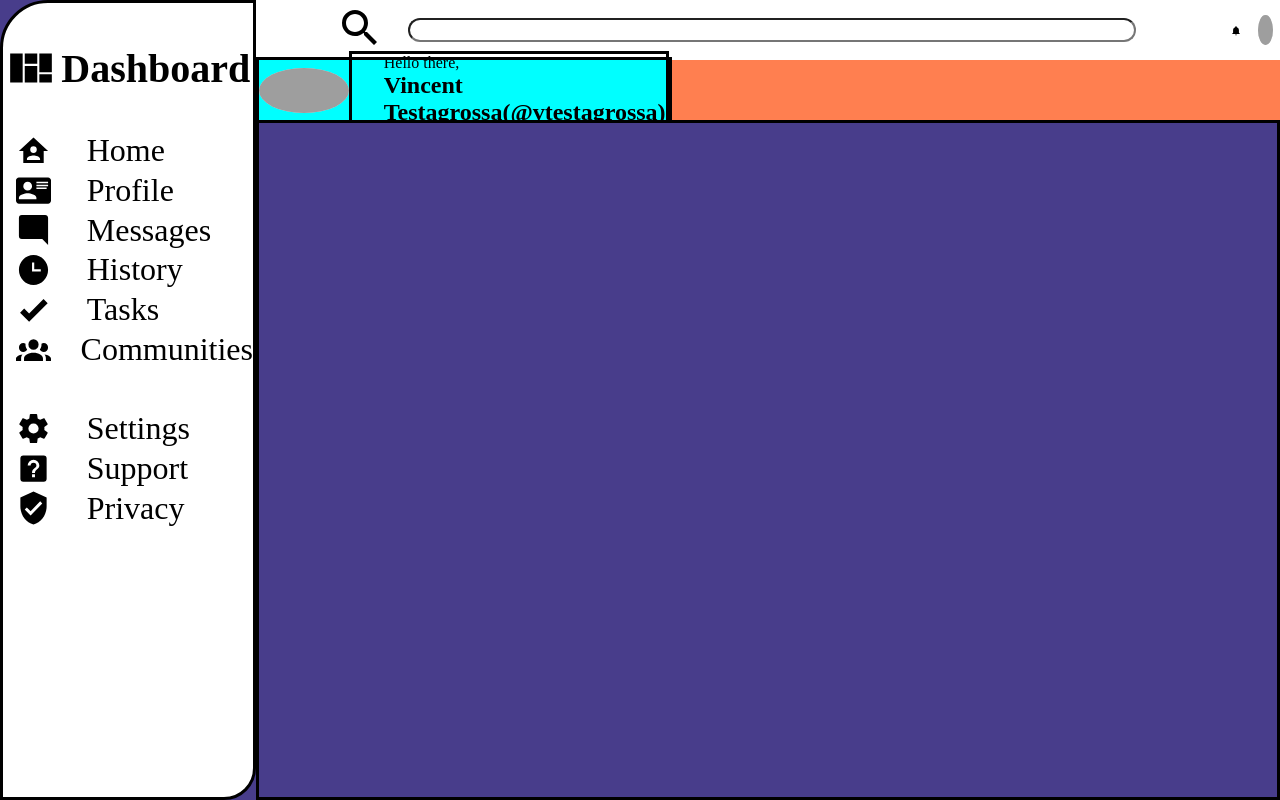
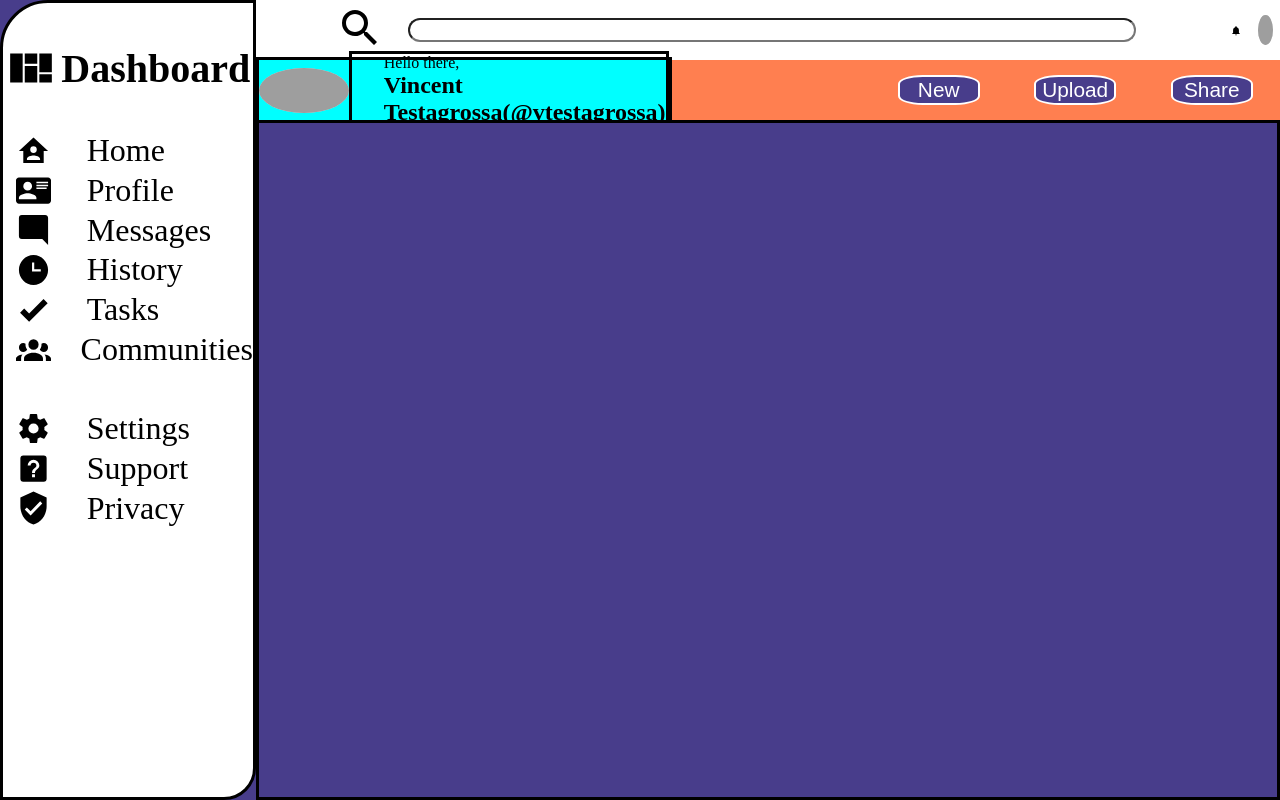
Before and after one commit to vtestagrossa/admin-dashboard, a plain HTML site: page index.html in a window 1280 px wide. Shown: the top 800 px of the page. Drawn offline with Linux system fonts and the light colour scheme; grey boxes are pictures that could not be loaded.

Commit message:
added user control buttons to user-control-panel

```diff
--- a/index.html
+++ b/index.html
@@ -40,6 +40,9 @@
                         <p class="greet">Hello there,</p><h2 class="greet">Vincent Testagrossa(@vtestagrossa)</h2>
                     </span>
                 </span>
+                <span class="user-control-right">
+                    <button type="button">New</button><button type="button">Upload</button><button type="button">Share</button>
+                </span>
             </div>
         </div>
         <div id="content-pane" class="content-pane">
--- a/styles.css
+++ b/styles.css
@@ -198,3 +198,35 @@ h1 > img{
     width: 40%;
     height: 100%;
 }
+.user-control-right{
+    display: flex;
+    justify-content: space-around;
+    align-items: center;
+    width: 40%;
+    max-width: 35em;
+    height: 100%;
+}
+.user-control-right button{
+    text-align: center;
+    width: 20%;
+    height: 50%;
+    font-size: 130%;
+    background-color: darkslateblue;
+    color: white;
+    border-style: solid;
+    border-color: white;
+    border-width: 0.1em;
+    border-radius: 30%;
+}
+.user-control-right button:hover{
+    background-color:midnightblue;
+    color: white;
+    border-style: solid;
+    border-color: white;
+}
+.user-control-right button:active{
+    background-color:white;
+    color: darkslateblue;
+    border-style: solid;
+    border-color: darkslateblue;
+}
```
